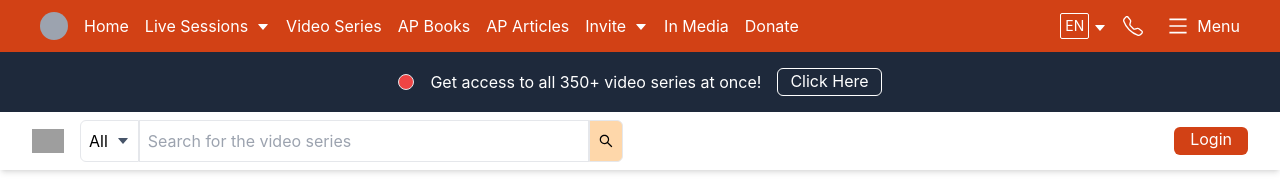
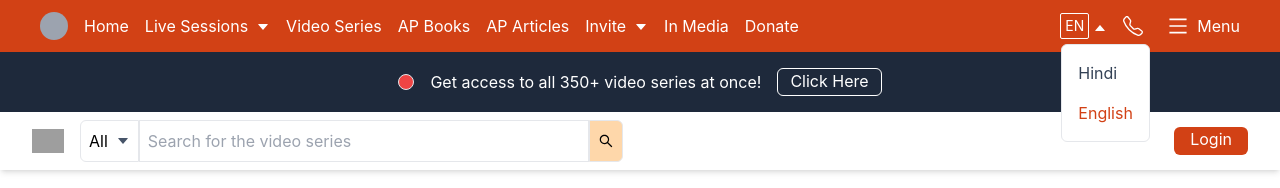
Before and after one commit to aman-maharshi/paf-femt, a React (Create React App) app: page / in a window 1280 px wide. Both pictures are taken after a click on the button "EN". Shown: the top 188 px of the page. Built offline with nearby package versions, Linux system fonts and the light colour scheme; no server answers; grey boxes are pictures that could not be loaded.

Commit message:
header updates

```diff
--- a/src/components/header/HeaderNav.js
+++ b/src/components/header/HeaderNav.js
@@ -1,11 +1,13 @@
-import React, { useState } from 'react'
-import { AiOutlineSearch, AiFillCaretDown, AiOutlineMenu, AiOutlineClose } from "react-icons/ai"
+import React, { useState, useEffect } from 'react'
+import { AiFillCaretDown, AiFillCaretUp, AiOutlineMenu, AiOutlineClose } from "react-icons/ai"
 import { BsTelephone } from "react-icons/bs"
 import { PiHandsPrayingDuotone } from "react-icons/pi"
 
 function HeaderNav() {
-  const isMobile = window.innerWidth <= 768
+  const [isMobile, setIsMobile] = useState(window.innerWidth <= 768)
   const [showMobileMenu, setShowMobileMenu] = useState(false)
+  const [showLanguageDropdown, setShowLanguageDropdown] = useState(false)
+  const [selectedLanguage, setSelectedLanguage] = useState("EN")
 
   const handleMenuClick = () => {
     if (isMobile) {
@@ -13,6 +15,19 @@ function HeaderNav() {
     }
   }
 
+  useEffect(() => {
+    const handleResize = () => {
+      let width = window.innerWidth
+      if (width <= 768) {
+        setIsMobile(true)
+      } else {
+        setIsMobile(false)
+      }
+    }
+    window.addEventListener('resize' , handleResize)
+
+    return () =>  window.removeEventListener('resize', handleResize)
+  }, [])
 
   return (
     <nav className='relative flex items-center justify-between lg:px-8 px-4 py-2 bg-[#D24115] text-white lg:text-base text-[14px]'>
@@ -39,10 +54,17 @@ function HeaderNav() {
       </div>
       <div className='flex items-center gap-2'>
         <div className='flex items-end gap-1'>
-          <button className='px-1 border border-white rounded-sm text-[14px]'>
-            EN
+          <button onClick={() => setShowLanguageDropdown(!showLanguageDropdown)} className='relative px-1 border border-white rounded-sm text-[14px]'>
+            {selectedLanguage}
+
+            {showLanguageDropdown && (
+              <div className='absolute z-10 top-[30px] left-0 bg-white p-4 border rounded-md flex flex-col items-start gap-4 text-base text-slate-700'>
+                <div onClick={() => setSelectedLanguage("HI")} className={selectedLanguage === "HI" ? 'text-[#D24115]' : null}>Hindi</div>
+                <div onClick={() => setSelectedLanguage("EN")} className={selectedLanguage === "EN" ? 'text-[#D24115]' : null}>English</div>
+              </div>
+            )}
           </button>
-          <AiFillCaretDown className='text-white text-[14px] mb-1' />
+          {showLanguageDropdown ? <AiFillCaretUp className='text-white text-[14px] mb-1' /> : <AiFillCaretDown className='text-white text-[14px] mb-1' />}
         </div>
         <a href="#" className='px-2 py-1'>
           <BsTelephone className='text-white text-[20px]' />
--- a/src/components/header/TagMenu.js
+++ b/src/components/header/TagMenu.js
@@ -11,7 +11,7 @@ function TagMenu({ tags }) {
 
   return (
     <div className='fixed z-10 inset-0 bg-slate-600 h-[100vh] w-[100vw] bg-opacity-70'>
-      <div className='absolute z-10 left-[9vw] top-[21vh] border rounded-lg flex h-[500px] bg-white text-slate-600 text-[18px]'>
+      <div className='absolute z-10 left-[9vw] top-[21vh] border rounded-lg flex h-[450px] bg-white text-slate-600 text-[18px]'>
         <div className='flex flex-col items-start p-4 gap-4'>
           {tags[0].map(item => {
             const { name, tagId, hasChildren, level, parent } = item
```
